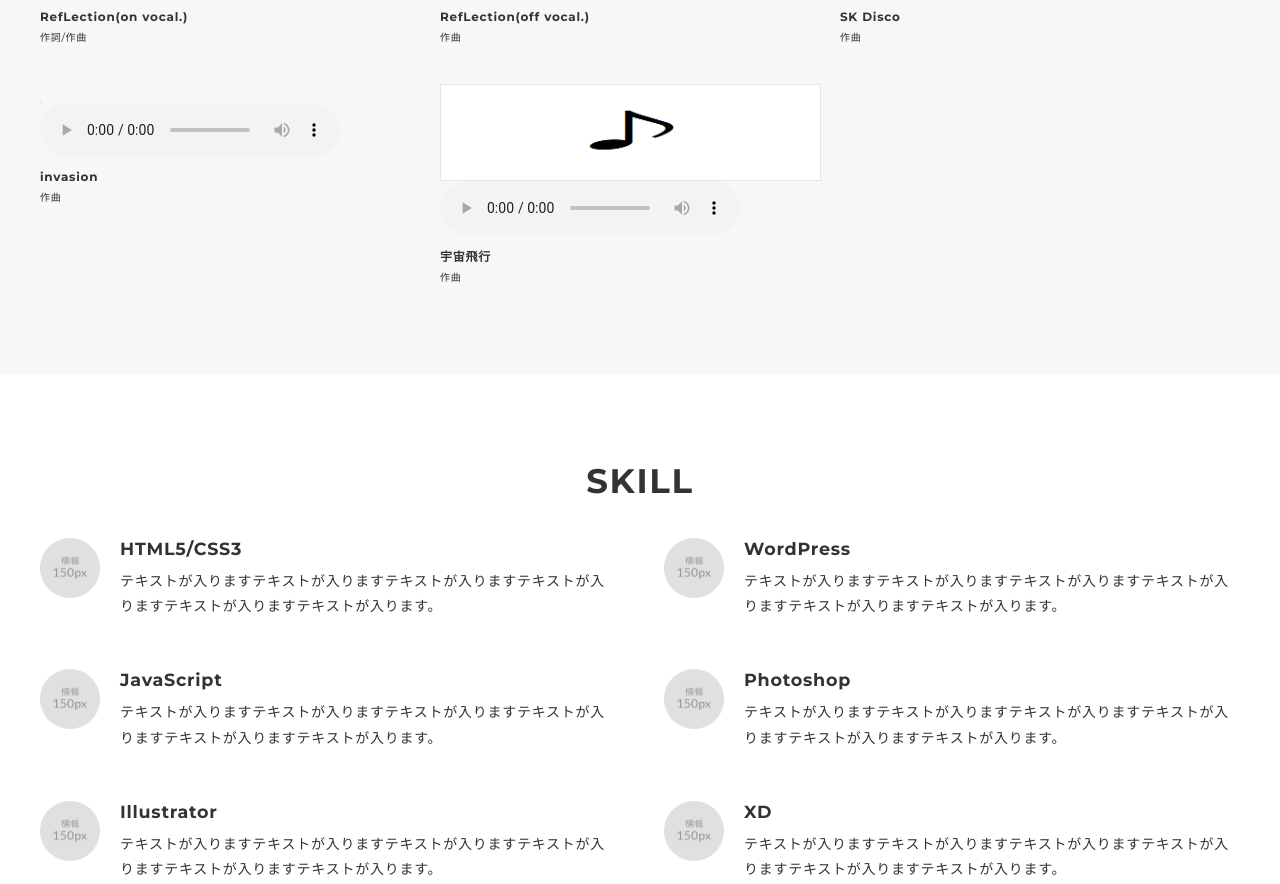
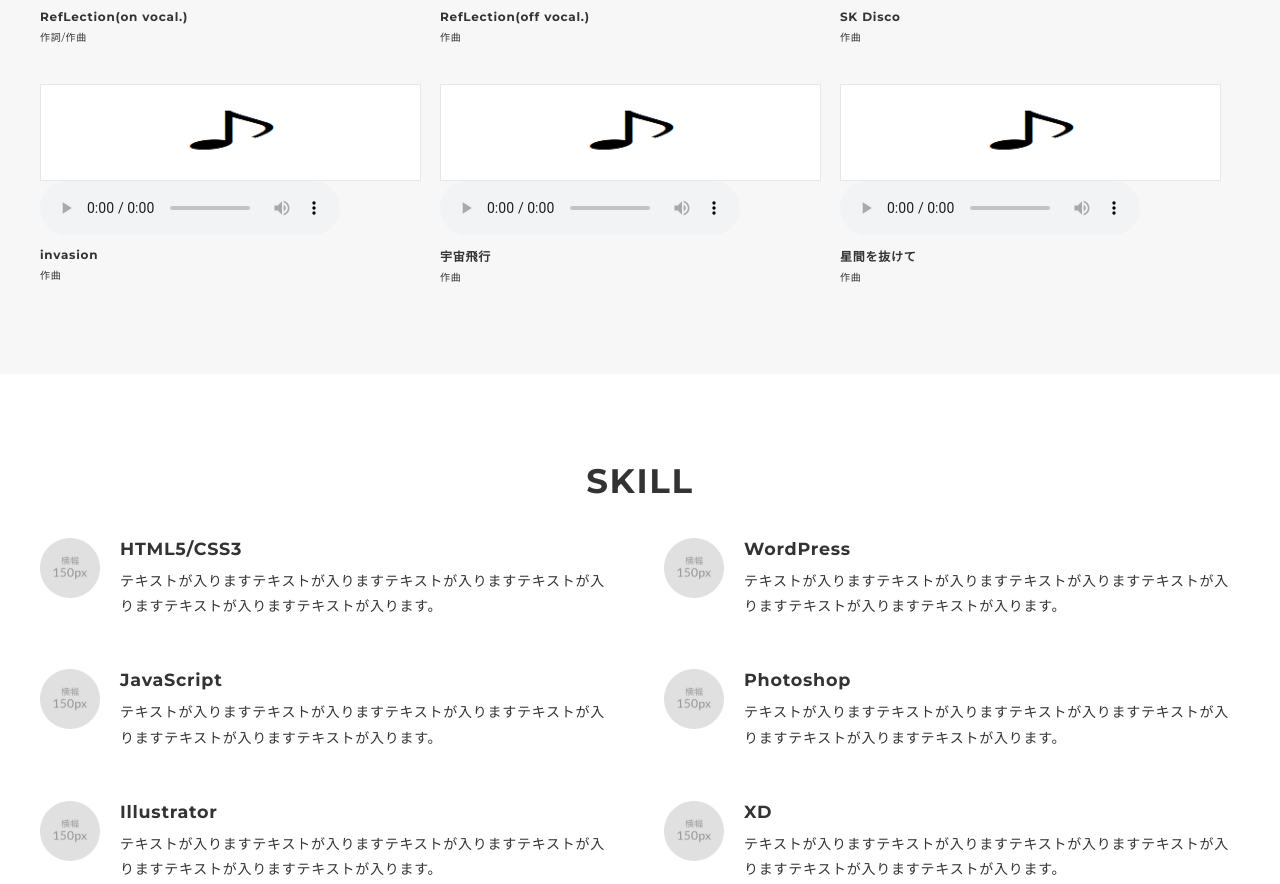
Before and after one commit to KenSugawara05/portfolio, a plain HTML site: page index.html in a window 1280 px wide. Shown: the part 1260-2144 px from the top of the page. Drawn offline with nearby package versions, Linux system fonts and the light colour scheme.

Commit message:
バクなおし

```diff
--- a/index.html
+++ b/index.html
@@ -87,7 +87,7 @@
               <p class="works-info">作曲</p>
             </a>
             <a class="works-item" href="works-template.html">
-              <div class="works-img"><img src="音符2.png" alt="" /></div>
+              <div class="works-img"><img src="img/音符2.png" alt="" /></div>
                 <audio controls>
                 <source src="audio/invasion.mp3">
                 </audio>
@@ -100,6 +100,14 @@
                 <source src="audio/宇宙飛行.mp3">
                 </audio>
               <p class="works-name">宇宙飛行</p>
+              <p class="works-info">作曲</p>
+            </a>
+            <a class="works-item" href="works-template.html">
+              <div class="works-img"><img src="img/音符2.png" alt="" /></div>
+                <audio controls>
+                <source src="audio/星間を抜けて.mp3">
+                </audio>
+              <p class="works-name">星間を抜けて</p>
               <p class="works-info">作曲</p>
             </a>
           </div>
```
